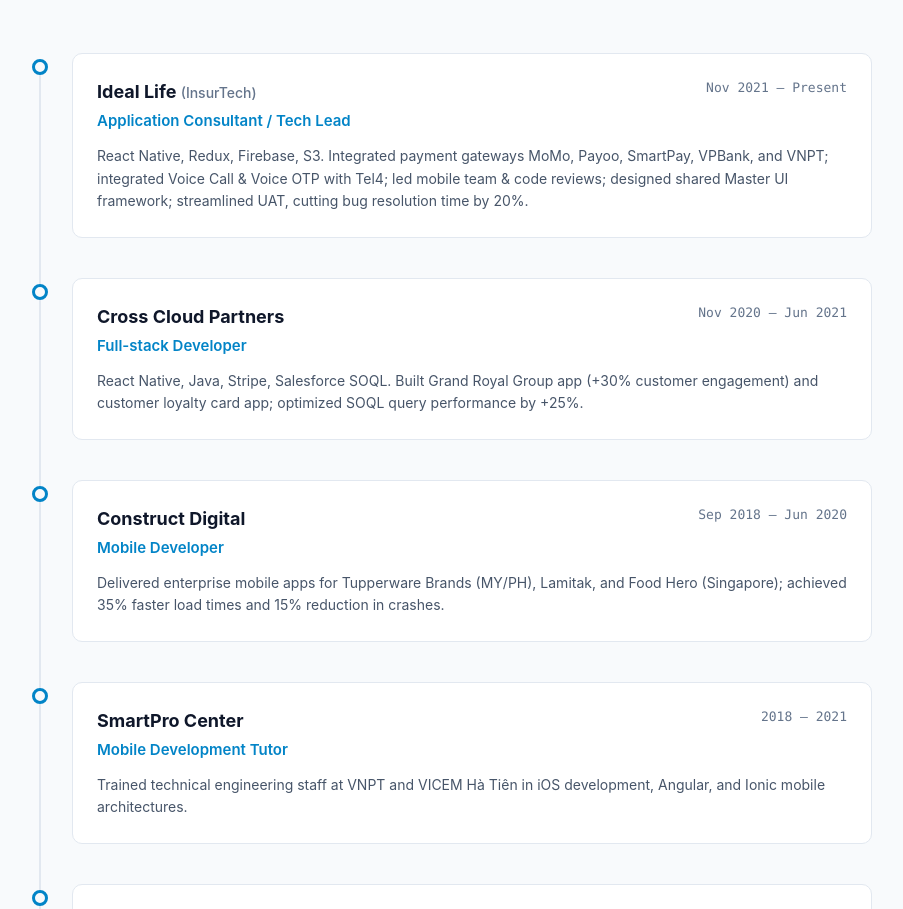
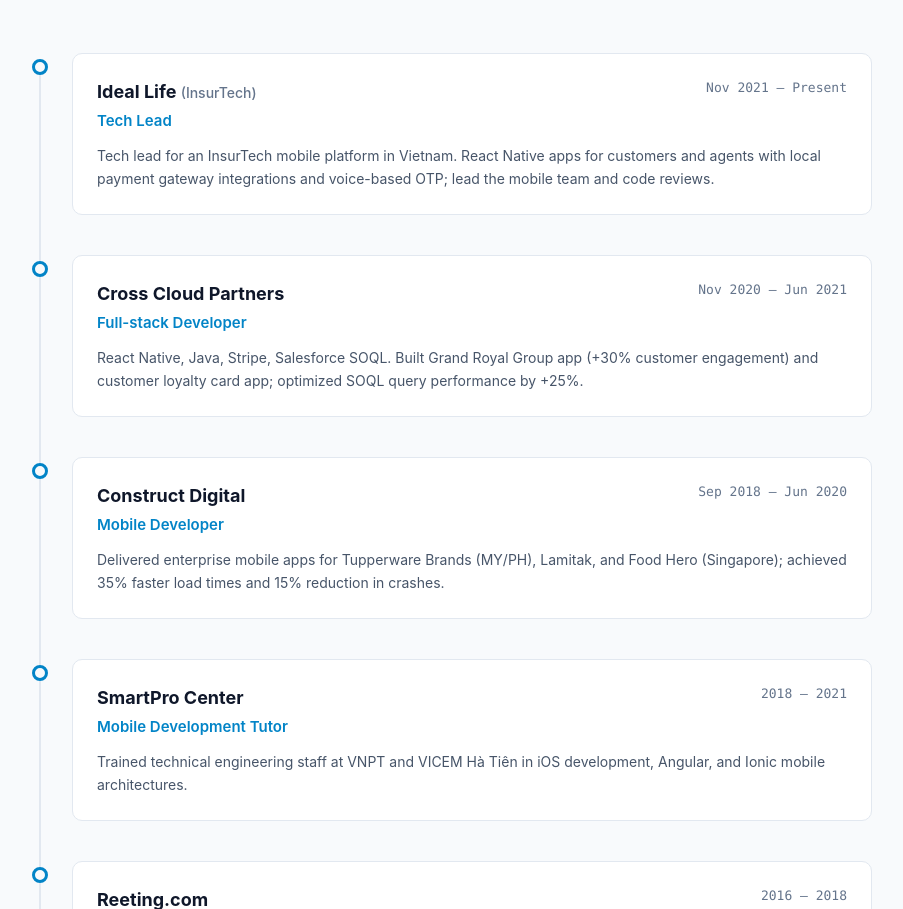
Before and after one commit to waldobin/waldobin.github.io, a plain HTML site: page index.html in a window 1280 px wide. Shown: the part 5000-5909 px from the top of the page, without its empty margins (72-975 px from the left). Drawn offline with Linux system fonts and the light colour scheme.

Commit message:
Generalize current role description
Co-Authored-By: Claude Opus 5.5 <noreply@anthropic.com>

```diff
--- a/index.html
+++ b/index.html
@@ -440,12 +440,12 @@
               <div class="timeline-header">
                 <div class="timeline-role-company">
                   <h3 class="timeline-company">Ideal Life <span class="timeline-domain">(InsurTech)</span></h3>
-                  <span class="timeline-role">Application Consultant / Tech Lead</span>
+                  <span class="timeline-role">Tech Lead</span>
                 </div>
                 <time class="timeline-date">Nov 2021 – Present</time>
               </div>
               <p class="timeline-desc">
-                React Native, Redux, Firebase, S3. Integrated payment gateways MoMo, Payoo, SmartPay, VPBank, and VNPT; integrated Voice Call &amp; Voice OTP with Tel4; led mobile team &amp; code reviews; designed shared Master UI framework; streamlined UAT, cutting bug resolution time by 20%.
+                Tech lead for an InsurTech mobile platform in Vietnam. React Native apps for customers and agents with local payment gateway integrations and voice-based OTP; lead the mobile team and code reviews.
               </p>
             </div>
           </div>
```
